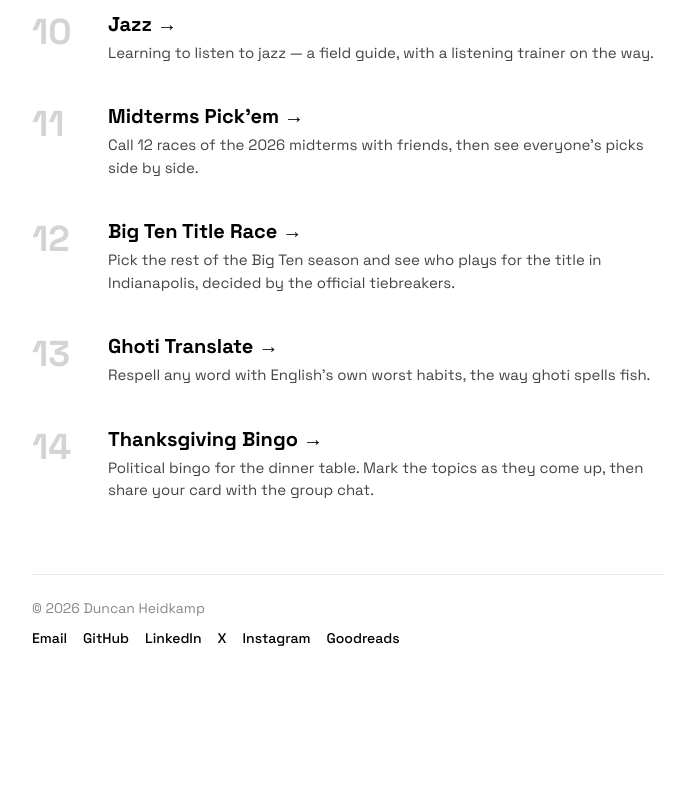
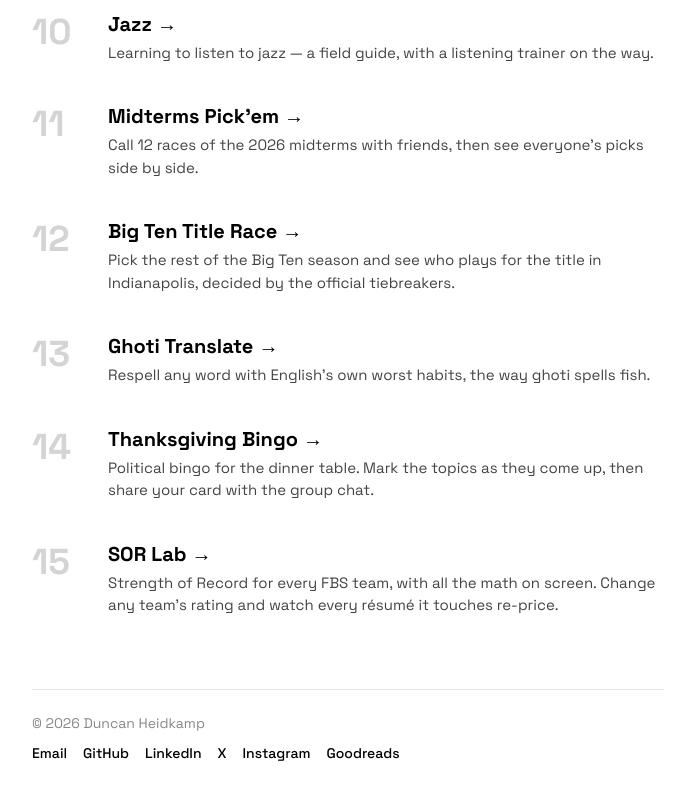
Before and after one commit to duncanheidkamp/duncanheidkamp-site, a website: page index.html in a window 1280 px wide. Shown: the part 1111-1911 px from the top of the page, without its empty margins (292-978 px from the left). Before the commit the page ends 1806 px from the top, so only its background shows below. Drawn offline with Linux system fonts and the light colour scheme.

Commit message:
feat: link SOR Lab from the homepage
Adds entry 15 to the project list, pointing at /sor.

Co-Authored-By: Claude Opus 5.5 <noreply@anthropic.com>

```diff
--- a/index.html
+++ b/index.html
@@ -170,6 +170,17 @@
           </div>
         </li>
 
+        <!-- 15 -->
+        <li class="project">
+          <span class="number">15</span>
+          <div class="project-body">
+            <a class="project-title" href="/sor">
+              SOR Lab <span class="arrow">→</span>
+            </a>
+            <p class="project-desc">Strength of Record for every FBS team, with all the math on screen. Change any team's rating and watch every résumé it touches re-price.</p>
+          </div>
+        </li>
+
       </ol>
     </main>
 
```
